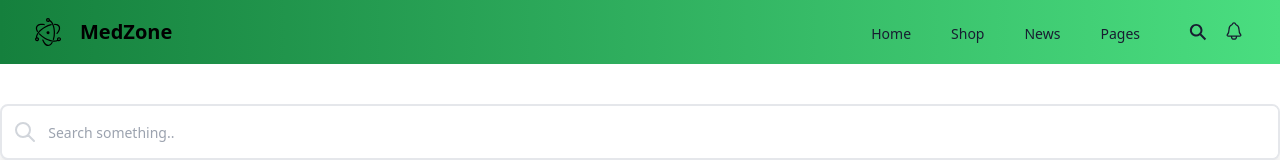
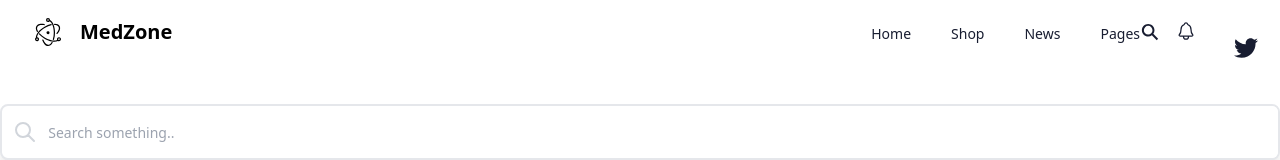
Before and after one commit to Green-Infinity-loop/Project-e-commerce, a Next.js app in the folder client/: page /searchPage in a window 1280 px wide. Shown: the top 160 px of the page. Built offline with nearby package versions, Linux system fonts and the light colour scheme.

Commit message:
sidebar icontoi holboson

```diff
--- /dev/null
+++ b/client/src/components/ButtonLink.tsx
@@ -0,0 +1,27 @@
+import { Link } from "react-router-dom";
+
+export default function ButtonLink() {
+  return (
+    <>
+      <button
+        type="button"
+        className="border w-11/12 text-white bg-[#17887a]  font-medium rounded-xl text-sm px-5 py-3 text-center mt-5 "
+      >
+        <a href="/kk"> sags</a>
+      </button>
+      <button
+        type="button"
+        className="border w-11/12 text-white bg-[#17887a] font-medium rounded-xl text-sm px-5 py-3 text-center mt-5"
+      >
+        <a href="/ll"> sagsbjh</a>
+      </button>
+
+      <button
+        type="button"
+        className="border w-11/12 text-gray-900 bg-[#17887a] text-white font-medium rounded-xl text-sm px-5 py-3 text-center mt-5"
+      >
+        <a href="/hh"> sags</a>
+      </button>
+    </>
+  );
+}
--- a/client/src/components/Navbar.tsx
+++ b/client/src/components/Navbar.tsx
@@ -39,10 +39,7 @@ export default function Example() {
 
   return (
     <>
-      <Disclosure
-        as="nav"
-        className="w-full bg-gradient-to-l from-green-400 to-green-700"
-      >
+      <Disclosure as="nav" className="w-full ">
         {({ open }) => (
           <>
             <div className="mx-auto max-w-7xl px-2 sm:px-6 lg:px-8  ">
@@ -85,7 +82,7 @@ export default function Example() {
                     </div>
                   </div>
                 </div>
-                <div className="absolute inset-y-0 right-0 flex items-center pr-2 sm:static sm:inset-auto sm:ml-6 sm:pr-0">
+                <div className="absolute inset-y-0 right-0 flex items-center  sm:static sm:inset-auto sm:ml-6 sm:pr-0 ">
                   <button
                     type="button"
                     className=" p-1 text-[#181D31]  focus:outline-none focus:ring-2   focus:ring-offset-2 "
@@ -113,8 +110,9 @@ export default function Example() {
                       />
                     </button>
                   </Link>
-
-                  {/* <Sidebar /> */}
+                  <div className="px-6">
+                    <Sidebar />
+                  </div>
                 </div>
               </div>
             </div>
--- a/client/src/components/Sidebar.tsx
+++ b/client/src/components/Sidebar.tsx
@@ -1,47 +1,22 @@
 import * as React from "react";
 import Box from "@mui/material/Box";
-import Drawer from "@mui/material/Drawer";
-import Button from "@mui/material/Button";
-import Divider from "@mui/material/Divider";
-import { Avatar, Grid, SvgIcon } from "@mui/material";
-import { IoPersonOutline } from "react-icons/io5";
+
+import { Grid } from "@mui/material";
 import Image from "next/image";
+import ButtonLink from "./ButtonLink";
+import {
+  FaTwitter,
+  FaTelegram,
+  FaSnapchatSquare,
+  FaPinterest,
+} from "react-icons/fa";
 
-// function HomeIcon(props) {
-//   return (
-//     <SvgIcon {...props}>
-//       <path d="M10 20v-6h4v6h5v-8h3L12 3 2 12h3v8z" />
-//     </SvgIcon>
-//   );
-// }
-type Anchor = "kk";
-
-export default function TemporaryDrawer() {
-  const [state, setState] = React.useState({
-    right: false,
-  });
-
-  const toggleDrawer =
-    (anchor: Anchor, open: boolean) =>
-    (event: React.KeyboardEvent | React.MouseEvent) => {
-      if (
-        event.type === "keydown" &&
-        ((event as React.KeyboardEvent).key === "Tab" ||
-          (event as React.KeyboardEvent).key === "Shift")
-      ) {
-        return;
-      }
-
-      setState({ ...state, [anchor]: open });
-    };
-
-  const list = (anchor: Anchor) => (
+export function Sidebar() {
+  return (
     <Box
-      sx={{ width: 500, height: "100%" }}
+      sx={{ width: 350, height: "100%" }}
       role="presentation"
-      onClick={toggleDrawer(anchor, false)}
-      onKeyDown={toggleDrawer(anchor, false)}
-      className=" pl-10 p-4 bg-[#bef264]"
+      className=" p-4 bg-[#80cbc4]"
     >
       <div className="flex justify-center">
         <Image
@@ -49,7 +24,7 @@ export default function TemporaryDrawer() {
           src="http://via.placeholder.com/300x300"
           width={300}
           height={300}
-          className="mb-6 rounded-full"
+          className="mb-8 rounded-full"
         />
       </div>
       <Grid container spacing={2} className="flex justify-center gap-4">
@@ -64,24 +39,39 @@ export default function TemporaryDrawer() {
           </div>
         </Grid>
       </Grid>
-      <Divider />
+
+      <ButtonLink />
+      <div className="border-t-4 flex items-end my-96">
+        <div className="flex justify-around">
+          <FaTwitter />
+          <FaTelegram />
+          <FaSnapchatSquare />
+          <FaPinterest />
+        </div>
+      </div>
     </Box>
   );
+}
+
+export default function Example() {
+  const [sideBar, setSidebar] = React.useState(false);
 
   return (
-    <div>
-      {(["kk"] as const).map((anchor) => (
-        <React.Fragment key={anchor}>
-          <Button onClick={toggleDrawer(anchor, true)}>{anchor}</Button>
-          <Drawer
-            anchor={anchor}
-            open={state[anchor]}
-            onClose={toggleDrawer(anchor, false)}
-          >
-            {list(anchor)}
-          </Drawer>
-        </React.Fragment>
-      ))}
-    </div>
+    <>
+      <button
+        type="button"
+        className=" p-1 text-[#181D31]  focus:outline-none focus:ring-2   focus:ring-offset-2 absolute z-10"
+      >
+        <span className="sr-only ">Search</span>
+        <div>{sideBar && <Sidebar />}</div>
+        <FaTwitter
+          onClick={() => {
+            setSidebar(!sideBar);
+          }}
+          className="h-6 w-9 text-xs"
+          aria-hidden="true"
+        />
+      </button>
+    </>
   );
 }
--- a/client/src/pages/index.tsx
+++ b/client/src/pages/index.tsx
@@ -26,14 +26,12 @@ export default function Home(): any {
 
   return (
     <>
+      {/* <div className="bg-gradient-to-r from-cyan-100 to-blue-500 "> */}
       <Navbar />
-      <Sidebar />
 
       <Button onClick={showToast}>Open simple snackbar</Button>
 
       {/* <HomePageTop /> */}
-
-
 
       <Header />
       {/* <Button onClick={showModal}>modal</Button> */}
@@ -43,6 +41,7 @@ export default function Home(): any {
 
       {/* <Bottom /> */}
       <Footer />
+      {/* </div> */}
     </>
   );
 }
--- a/client/src/pages/searchPage.tsx
+++ b/client/src/pages/searchPage.tsx
@@ -8,7 +8,7 @@ export default function searchPage() {
   return (
     <>
       <Navbar />
-      <div className="my-10">
+      <div className="my-10 ">
         <div className="container">
           <div className="text-black">
             <Search />
```
